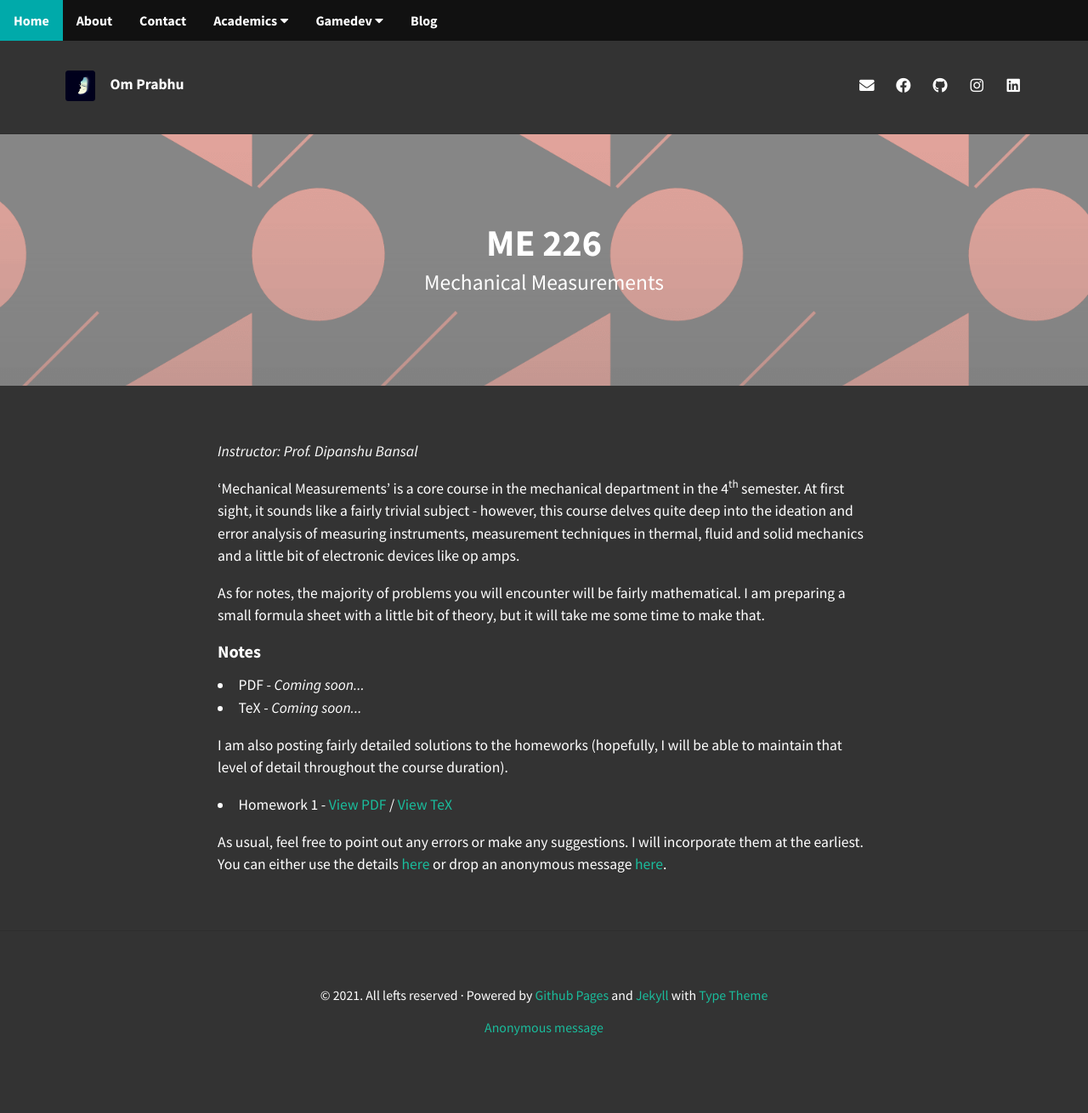
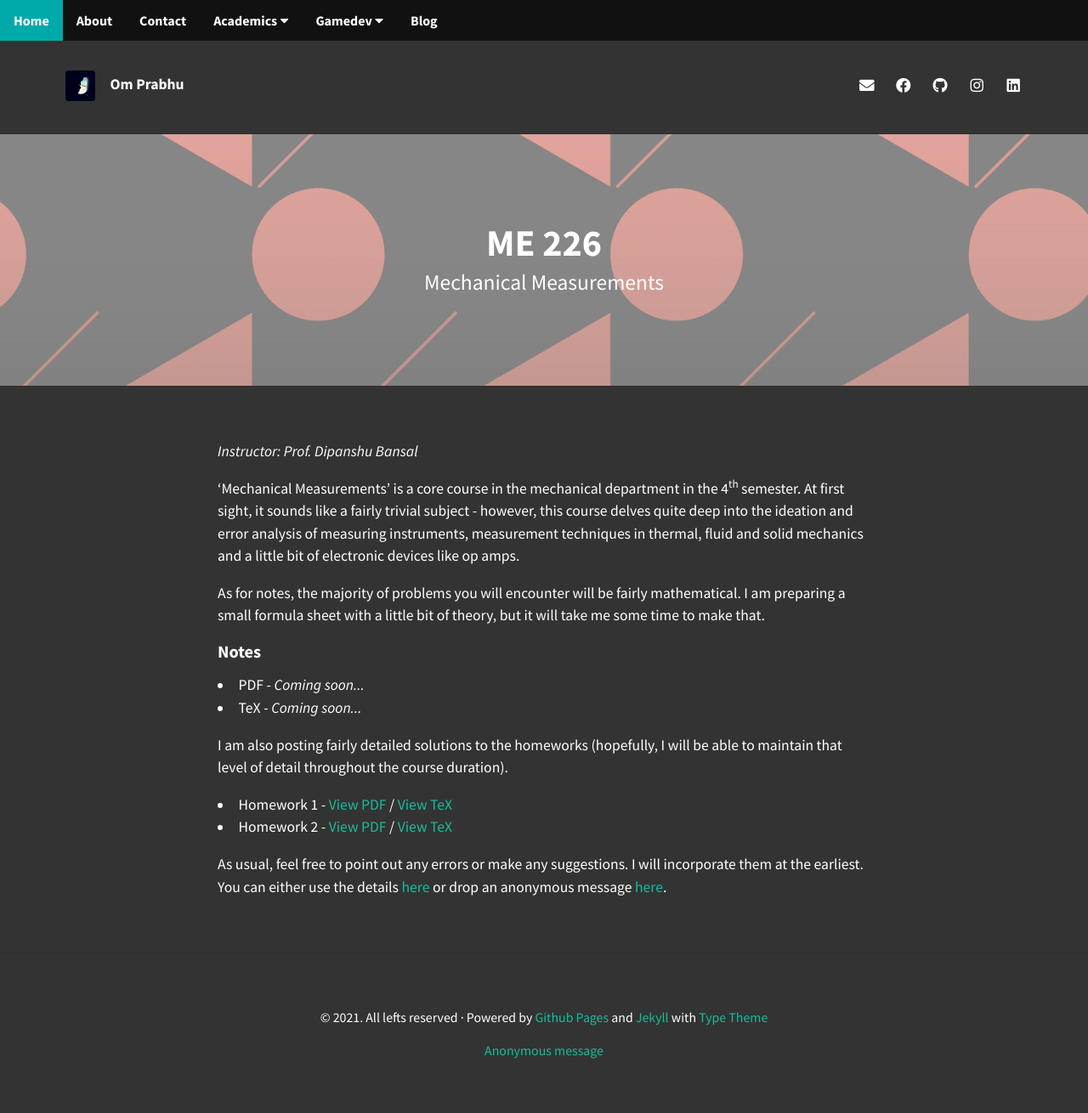
Before and after one commit to omprabhu31/omprabhu31.github.io, a Jekyll site: the page built from academics/notes/me-226/me-226.md, in a window 1280 px wide. Shown: the whole page at 85% size. Built offline with Jekyll 4.4.1, drawn with Linux system fonts in a browser that asks for light colours; nearby versions of some CDN libraries; before the commit the page ends 1283 px from its top, so only the background shows below that.

Commit message:
added me226 hw2

```diff
--- a/academics/notes/me-226/me-226.md
+++ b/academics/notes/me-226/me-226.md
@@ -24,6 +24,7 @@
 
 <ul>
 <li>Homework 1 - <a href="https://omprabhu31.github.io/academics/notes/me-226/me226_hw1.pdf">View PDF</a> / <a href="https://github.com/omprabhu31/omprabhu31.github.io/blob/master/academics/notes/me-226/me226_hw1.tex">View TeX</a></li>
+<li>Homework 2 - <a href="https://omprabhu31.github.io/academics/notes/me-226/me226_hw2.pdf">View PDF</a> / <a href="https://github.com/omprabhu31/omprabhu31.github.io/blob/master/academics/notes/me-226/me226_hw2.tex">View TeX</a></li>
 </ul>
 
 As usual, feel free to point out any errors or make any suggestions. I will incorporate them at the earliest. You can either use the details [here](/contact/) or drop an anonymous message [here](https://forms.gle/d12hiHhnEpvDcL2u7).
```
Also changed, not shown: 2 other files.
